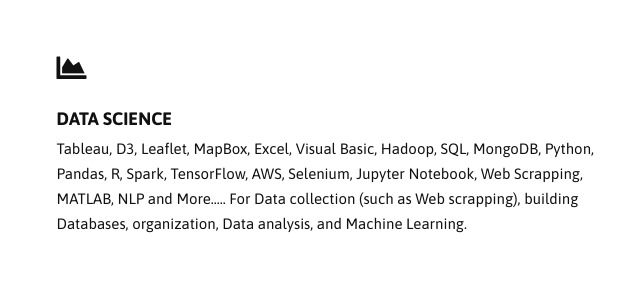
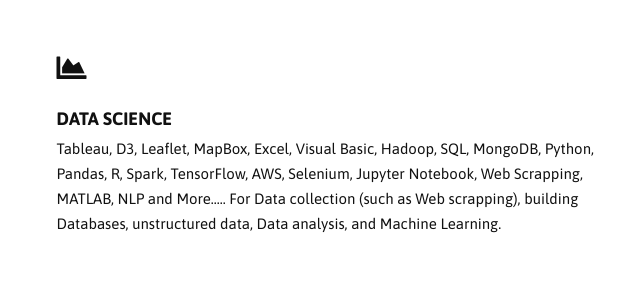
Before and after one commit to iamadatascientist/iamadatascientist.github.io, a plain HTML site: page index.html in a window 1280 px wide. Shown: the part 1203-1489 px from the top of the page, 0-640 px from the left. Drawn offline with Linux system fonts and the light colour scheme; a web font is replaced by a local one.

Commit message:
add to list

```diff
--- a/index.html
+++ b/index.html
@@ -209,7 +209,7 @@
                         <!--Icon Block Description-->
                         <div class="icon-block-description">
                             <h4>DATA SCIENCE</h4>
-                            <p>Tableau, D3, Leaflet, MapBox, Excel, Visual Basic, Hadoop, SQL, MongoDB, Python, Pandas, R, Spark, TensorFlow, AWS, Selenium, Jupyter Notebook, Web Scrapping, MATLAB, NLP and More..... For Data collection (such as Web scrapping), building Databases, organization, Data analysis, and Machine Learning.</p>
+                            <p>Tableau, D3, Leaflet, MapBox, Excel, Visual Basic, Hadoop, SQL, MongoDB, Python, Pandas, R, Spark, TensorFlow, AWS, Selenium, Jupyter Notebook, Web Scrapping, MATLAB, NLP and More..... For Data collection (such as Web scrapping), building Databases, unstructured data, Data analysis, and Machine Learning.</p>
                         </div>
                     </div>
                     <!--End of Icon Block-->
```
